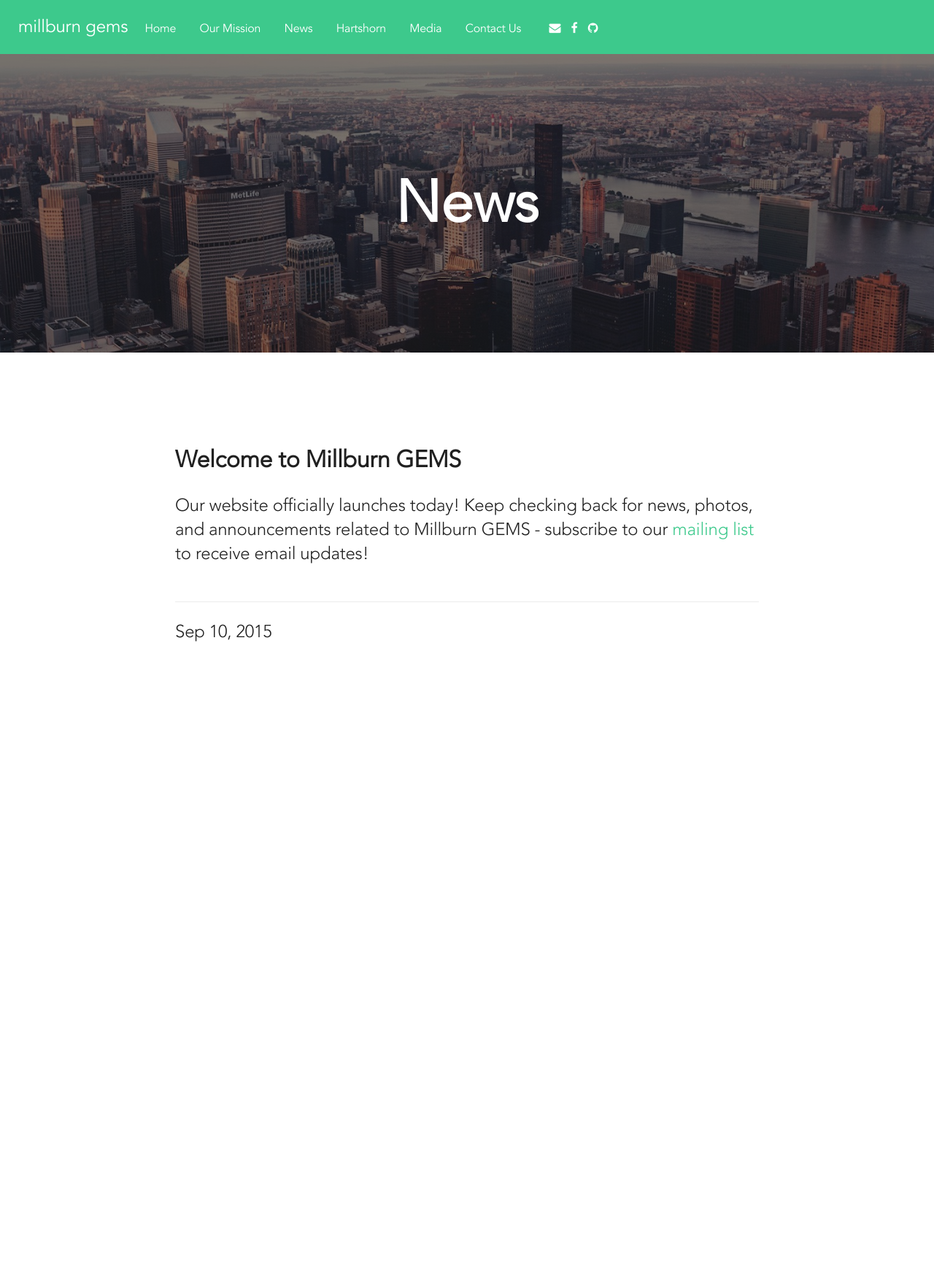
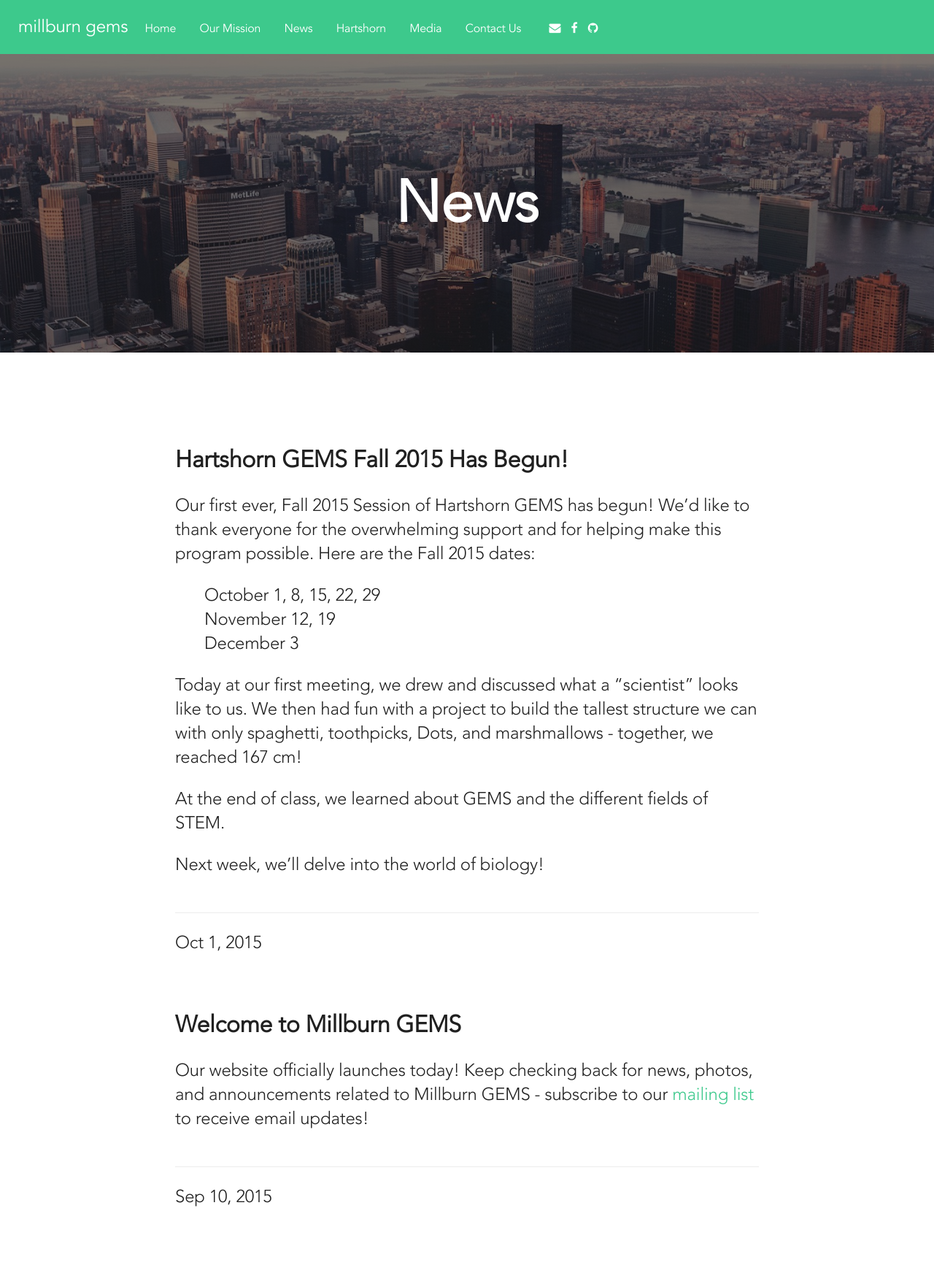
Before and after one commit to MillburnGEMS/millburngems.org, a Jekyll site: the page built from news/index.html, in a window 1280 px wide. Shown: the whole page at 73% size. Built offline with Jekyll 4.4.1, drawn with Linux system fonts in a browser that asks for light colours; nearby versions of some CDN libraries; before the commit the page ends 981 px from its top, so only the background shows below that.

Commit message:
Update volunteers, add blog posts

```diff
--- a/_data/volunteers.json
+++ b/_data/volunteers.json
@@ -52,15 +52,5 @@
     "image": "/img/team/swathi.jpg",
     "email": "swathi@millburngems.org",
     "bio": "is a senior at Millburn High School who wants to study engineering and business in college. Outside of school, she loves to run and bike (she is the captain of the Track Hurdling team at MHS). She also loves to draw and paint, as well as play her violin and flute. In addition, she is an officer of the MHS Peer Leaders, and is the lead conductor of the MHS Fall Band. She recently became part of the Youth Board at YSB, a digital platform to spread positivity amongst young women, as well as Dojima LLC (a financial technology firm), where she helped with the marketing and branding efforts."
-  },
-
-  "melissa": {
-    "name": "Melissa Wang",
-    "first_name": "Melissa",
-    "title": "Mentor",
-    "image": "/img/team/melissa.jpg",
-    "email": "melissa@millburngems.org",
-    "bio": "is a senior at Millburn High School who wants to study engineering in college. She is currently part of the FTC Robotics team and has taken robotics courses at Columbia University. Melissa also has experience with the marketing side of engineering, having interned at an internet security company. Outside of her STEM field interests, Melissa enjoys creating art and is in her 3rd year of AP art."
   }
-
 }
--- /dev/null
+++ b/_posts/2015-10-01-hartshorn-gems-fall-2015.md
@@ -0,0 +1,19 @@
+---
+layout: post
+class: post-page
+post: true
+title:  "Hartshorn GEMS Fall 2015 Has Begun!"
+date:   2015-10-01 17:28:20
+---
+
+Our first ever, Fall 2015 Session of Hartshorn GEMS has begun! We'd like to thank everyone for the overwhelming support and for helping make this program possible. Here are the Fall 2015 dates:
+
+- October 1, 8, 15, 22, 29
+- November 12, 19
+- December 3
+
+Today at our first meeting, we drew and discussed what a "scientist" looks like to us. We then had fun with a project to build the tallest structure we can with only spaghetti, toothpicks, Dots, and marshmallows - together, we reached 167 cm!
+
+At the end of class, we learned about GEMS and the different fields of STEM.
+
+Next week, we'll delve into the world of biology!
--- a/_sass/_layout.scss
+++ b/_sass/_layout.scss
@@ -77,7 +77,6 @@
 
 	 	width: 100%;
 	 	height: 100%;
-	 	background: lighten($accent-color, 40%);
 
 	 	.logo {
 
@@ -420,6 +419,16 @@
 			margin: $spacing-unit auto;
 		}
 
+		h3 {
+			text-align: center;
+		}
+
+		ul {
+			text-align: center;
+			margin: auto;
+			padding-left: 0;
+		}
+
 		.map {
 			margin-top: $spacing-unit * 3;
 		}
@@ -429,6 +438,10 @@
 			font-size: $base-font-size * 2;
 			margin: $spacing-unit*2 auto;
 			text-align: center;
+			background: #dddddd;
+			&:hover {
+				cursor: default;
+			}
 		}
 	}
 }
--- a/hartshorn/index.html
+++ b/hartshorn/index.html
@@ -10,9 +10,21 @@
 
 <p>Why Hartshorn GEMS? Growing up, many girls are both very talented and fascinated by STEM subjects. But as they come to realize, it can be a bit intimidating to join an engineering or robotics class when there aren’t many other girls there.</p>
 
-<p>If you are interested in becoming a part of the GEMS community, click the button below to fill out the quick application form. If you have any questions, feel free to contact us at <a href="mailto:hello@millburngems.org">hello@millburngems.org</a>.</p>
+<h3>Fall 2015 Session</h3>
 
-<a href="/hartshorn-signup"><div class="button">Sign up for Hartshorn GEMS</div></a>
+<p>Our Fall Session has begun! We're grateful for the overwhelming interest everyone has demonstrated in the program. Here are the dates:</p>
+<ul>
+	<li>October 1, 8, 15, 22, 29</li>
+	<li>November 12, 19</li>
+	<li>December 3</li>
+</ul>
+
+<h3>Spring 2016 Session</h3>
+<p>We are proud to announce that we're also running a Spring Session of Hartshorn GEMS, parallel to the Spring ASE schedule of dates. More information about our Spring Session will come later!</p>
+
+<p>If you are interested in becoming a part of the GEMS community or if you have any questions, feel free to contact us at <a href="mailto:hello@millburngems.org">hello@millburngems.org</a>.</p>
+
+<div class="button">Fall Registration Closed</div>
 
 
 <div class="map" style="height:500px;width:100%;max-width:100%;">
```
